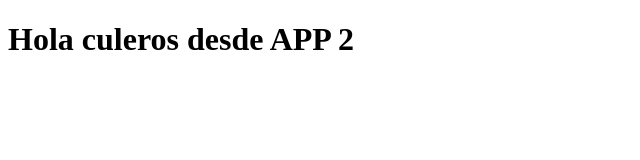
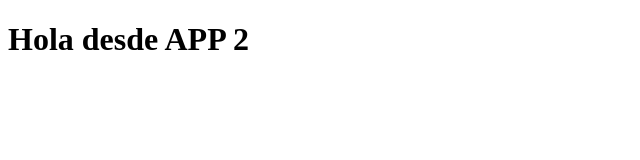
Before and after one commit to Alfonso6z/docker-nginx, a plain HTML site: page reverse-proxy/app-dos/html/index.html in a window 1280 px wide. Shown: the whole page, without its empty margins (0-640 px from the left). Drawn offline with Linux system fonts and the light colour scheme.

Commit message:
cambio html

```diff
--- a/reverse-proxy/app-dos/html/index.html
+++ b/reverse-proxy/app-dos/html/index.html
@@ -6,6 +6,6 @@
     <title>app 2</title>
 </head>
 <body>
-    <h1>Hola culeros desde APP 2</h1>
+    <h1>Hola desde APP 2</h1>
 </body>
 </html>
```
